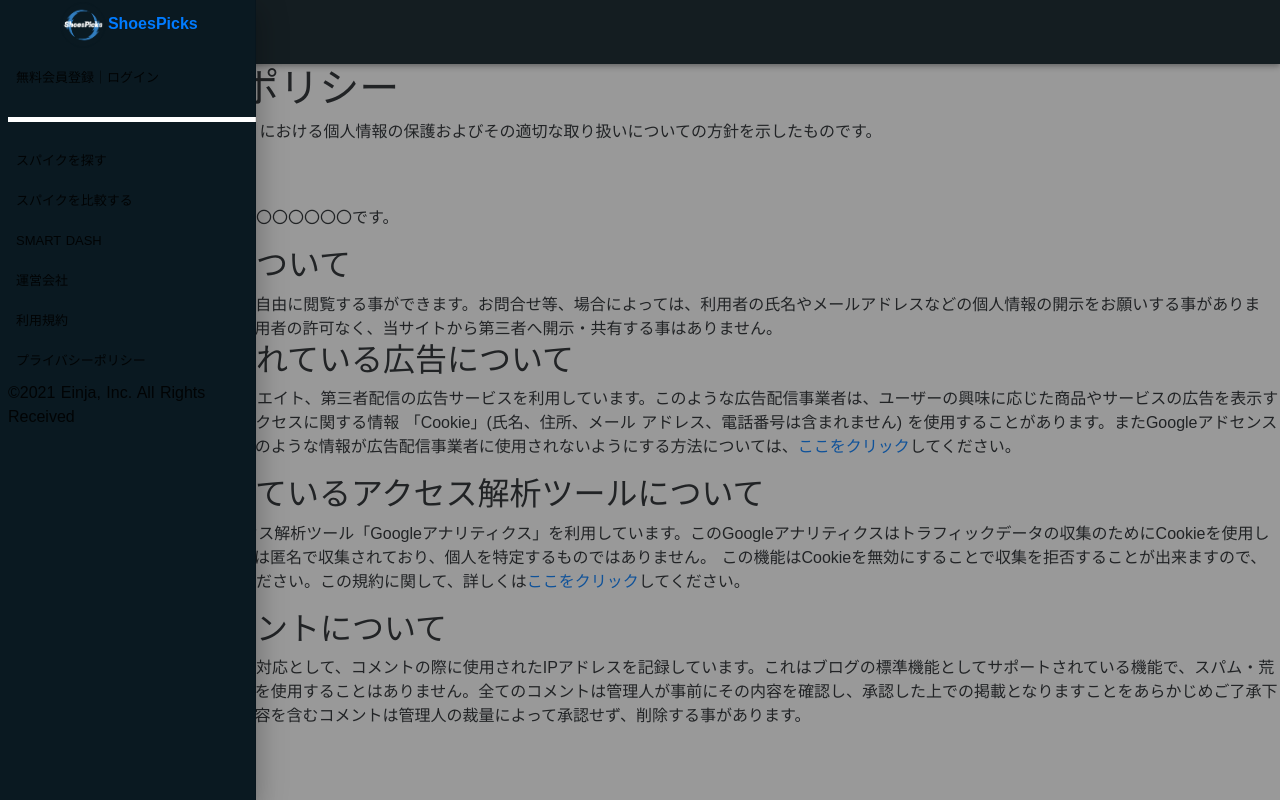
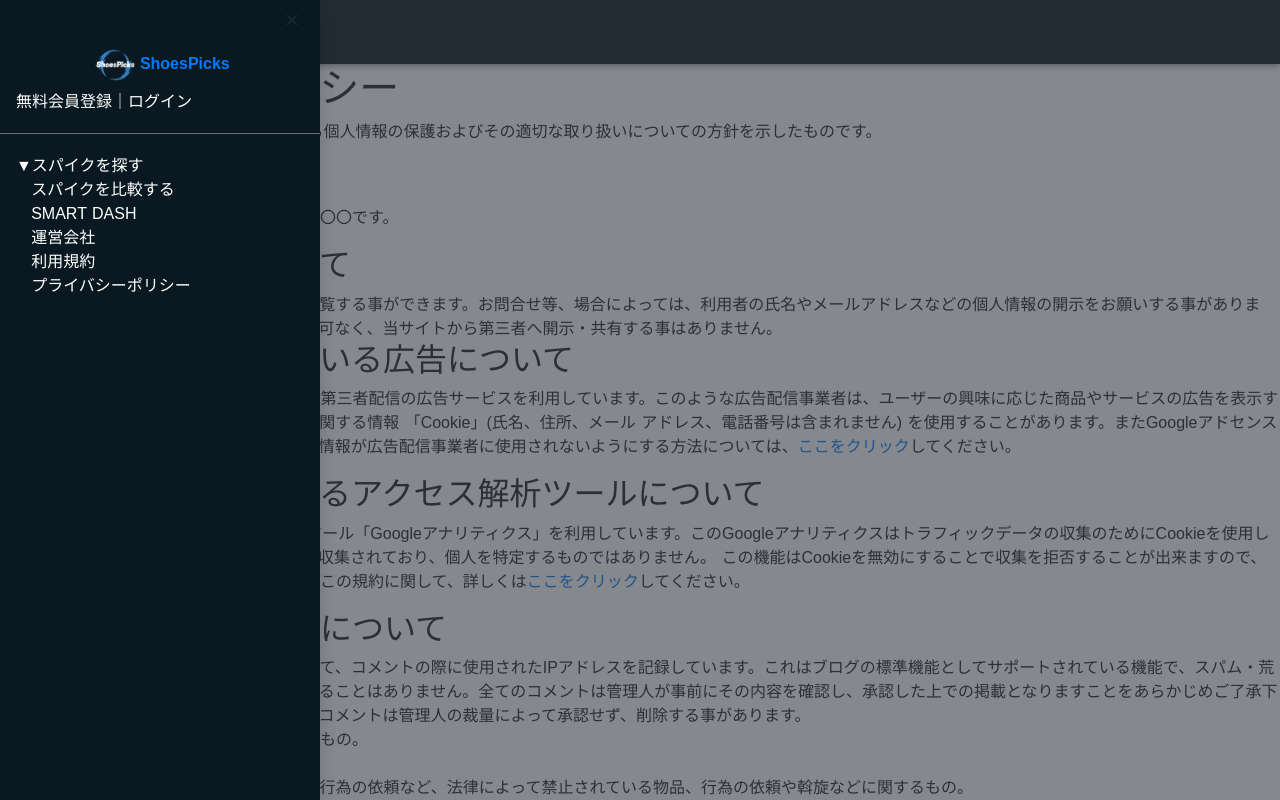
Before and after one commit to shoespicks/shoespicks, a Nuxt app: page /privacy in a window 1280 px wide. Both pictures are taken after a click on the button 40 px from the left and 32 px from the top of the page. Shown: the top 800 px of the page. Built offline with nearby package versions, Linux system fonts and the light colour scheme.

Commit message:
ハンバーガー修正

```diff
--- a/assets/css/style.css
+++ b/assets/css/style.css
@@ -31,17 +31,13 @@ html {
 /* ================================================components================================================ */
 /* =========Atom========= */
 /*==ヘッダーの検索蘭（searchForm.vue）==*/
-/*==ヘッダーのハンバーガーメニュー（hamburgerMenu.vue）==*/
-.menuBack {
-  background-color: #0a1921 !important;
+/*==ShoesPicksロゴTOPへの遷移（shoesPicksLogo.vue）==*/
+.brandLogo {
+  text-align: center;
+  font-weight: 600;
 }
-
-.sepLine {
-  /* SNSと堺の線 */
-  width: 80vw;
-  height: 0.4vw;
-  background-color: #fff;
-  margin: 1.5vw 0;
+.brandLogo img {
+  height: 6.2vh;
 }
 /*==購入ボタン（purchase.vue）==*/
 .purchaseBtn {
@@ -62,7 +58,30 @@ html {
 /* =========Molecule========= */
 /*==チャート（BarChart.vue）==*/
 /*==ヘッダー（myHeader.vue）==*/
-
+.menuBack {
+  background-color: #0a1921 !important;
+}
+.b-sidebar {
+  /* bootstrapの上書き */
+  background-color: #0a1921 !important;
+}
+.sepLine {
+  /* SNSと堺の線 */
+  width: 100%;
+  height: 0.1vw;
+  background-color: #707070;
+  margin: 1.5vw 0;
+}
+.hamburger li,
+.hamburger a {
+  margin-left: 5%;
+  list-style-type: none;
+  text-decoration: none;
+  color: #fff;
+}
+.hamburger p {
+  margin-bottom: 0;
+}
 /*==フッター（myFooter.vue）==*/
 .bgFooter {
   width: 100vw;
@@ -71,15 +90,9 @@ html {
   color: #fff;
   background-color: #0a1921 !important;
 }
-.brandLogo {
-  text-align: center;
-  font-weight: 600;
-}
-.brandLogo img {
-  height: 6.2vh;
-}
+
 .bgFooter a,
-li {
+.bgFooter li {
   list-style-type: none;
   text-decoration: none;
   color: #fff;
--- a/components/Atom/hamburgerMenu.vue
+++ /dev/null
@@ -1,69 +0,0 @@
-<template>
-  <div>
-    <v-app-bar class="menuBack" dark>
-      <v-app-bar-nav-icon @click.stop="drawer = !drawer"></v-app-bar-nav-icon>
-    </v-app-bar>
-
-    <v-navigation-drawer class="menuBack" v-model="drawer" absolute bottom temporary>
-      <ShoesPicksLogo />
-      <v-list nav dense>
-        <v-list-item-group v-model="group" active-class="deep-purple--text text--accent-4">
-          <nuxt-link to="/">
-            <v-list-item>
-              <v-list-item-title>無料会員登録｜ログイン</v-list-item-title>
-            </v-list-item>
-          </nuxt-link>
-
-          <div class="sepLine"></div>
-
-          <nuxt-link to="/spikeSearch">
-            <v-list-item>
-              <v-list-item-title>スパイクを探す</v-list-item-title>
-            </v-list-item>
-          </nuxt-link>
-          <nuxt-link to="/spikeCompare">
-            <v-list-item>
-              <v-list-item-title>スパイクを比較する</v-list-item-title>
-            </v-list-item>
-          </nuxt-link>
-          <a href="https://note.com/smartdash">
-            <v-list-item>
-              <v-list-item-title>SMART DASH</v-list-item-title>
-            </v-list-item>
-          </a>
-          <a href="https://moyashitaro.github.io/einja/">
-            <v-list-item>
-              <v-list-item-title>運営会社</v-list-item-title>
-            </v-list-item>
-          </a>
-          <nuxt-link to="/">
-            <v-list-item>
-              <v-list-item-title>利用規約</v-list-item-title>
-            </v-list-item>
-          </nuxt-link>
-          <nuxt-link to="/privacy">
-            <v-list-item>
-              <v-list-item-title>プライバシーポリシー</v-list-item-title>
-            </v-list-item>
-          </nuxt-link>
-        </v-list-item-group>
-        <p>©︎2021 Einja, Inc. All Rights Received</p>
-      </v-list>
-    </v-navigation-drawer>
-  </div>
-</template>
-<script>
-import shoesPicksLogo from "../Atom/shoesPicksLogo";
-export default {
-  data: () => ({
-    drawer: false,
-    group: null,
-  }),
-
-  watch: {
-    group() {
-      this.drawer = false;
-    },
-  },
-};
-</script>
--- a/components/Molecule/myFooter.vue
+++ b/components/Molecule/myFooter.vue
@@ -26,7 +26,6 @@
       <li>
         <a href="https://note.com/smartdash">SMART DASH</a>
       </li>
-      <!-- <div class="sepLine"></div> -->
       <li>
         <a href="https://moyashitaro.github.io/einja/">運営会社</a>
       </li>
--- a/components/Molecule/myHeader.vue
+++ b/components/Molecule/myHeader.vue
@@ -1,17 +1,62 @@
 <template>
   <div>
-    <hamburger-menu />
+    <div>
+      <v-app-bar class="menuBack" dark>
+        <v-app-bar-nav-icon v-b-toggle.sidebar-backdrop></v-app-bar-nav-icon>
+      </v-app-bar>
+
+      <b-sidebar id="sidebar-backdrop" :backdrop-variant="dark" backdrop shadow>
+        <ShoesPicksLogo />
+        <ul class="hamburger">
+          <li>無料会員登録｜ログイン</li>
+
+          <div class="sepLine"></div>
+
+          <li>
+            <p v-b-toggle.collapse-1>▼スパイクを探す</p>
+            <b-collapse id="collapse-1">
+              <p v-b-toggle.collapse-1-inner>▼トラック</p>
+              <b-collapse id="collapse-1-inner" class="mt-2">
+                <li><nuxt-link to="/spikeSearch">短距離</nuxt-link></li>
+                <li><nuxt-link to="/spikeSearch">中距離</nuxt-link></li>
+                <li><nuxt-link to="/spikeSearch">長距離</nuxt-link></li>
+              </b-collapse>
+              <p v-b-toggle.collapse-2-inner>▼フィールド</p>
+              <b-collapse id="collapse-2-inner" class="mt-2">
+                <li><nuxt-link to="/spikeSearch">走幅跳・三段跳</nuxt-link></li>
+                <li><nuxt-link to="/spikeSearch">走高跳・棒高跳</nuxt-link></li>
+                <li><nuxt-link to="/spikeSearch">投擲</nuxt-link></li>
+              </b-collapse>
+            </b-collapse>
+          </li>
+          <li>
+            <nuxt-link to="/spikeCompare">スパイクを比較する</nuxt-link>
+          </li>
+          <li>
+            <a href="https://note.com/smartdash">SMART DASH</a>
+          </li>
+          <li>
+            <a href="https://moyashitaro.github.io/einja/">運営会社</a>
+          </li>
+          <li>
+            <nuxt-link to="/">利用規約</nuxt-link>
+          </li>
+          <li><nuxt-link to="/privacy">プライバシーポリシー</nuxt-link></li>
+        </ul>
+      </b-sidebar>
+    </div>
     <!-- <search-form /> -->
   </div>
 </template>
 
 <script>
 import searchForm from "../Atom/searchForm";
-import hamburgerMenu from "../Atom/hamburgerMenu";
+import shoesPicksLogo from "../Atom/shoesPicksLogo";
+
 export default {
   components: {
     searchForm,
-    hamburgerMenu,
+    shoesPicksLogo,
   },
   data() {
     return {};
```
